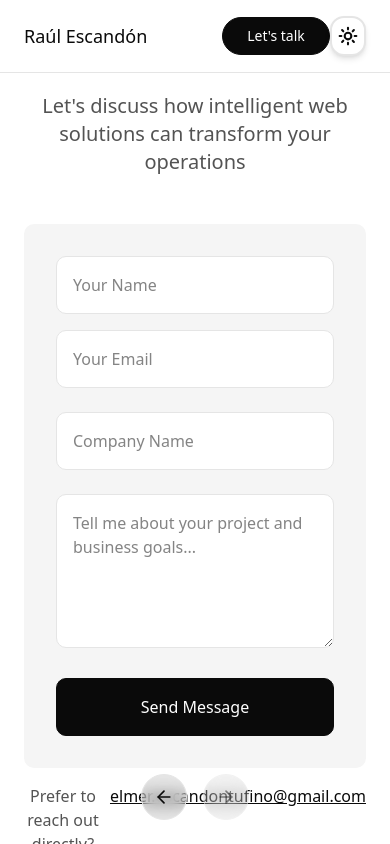
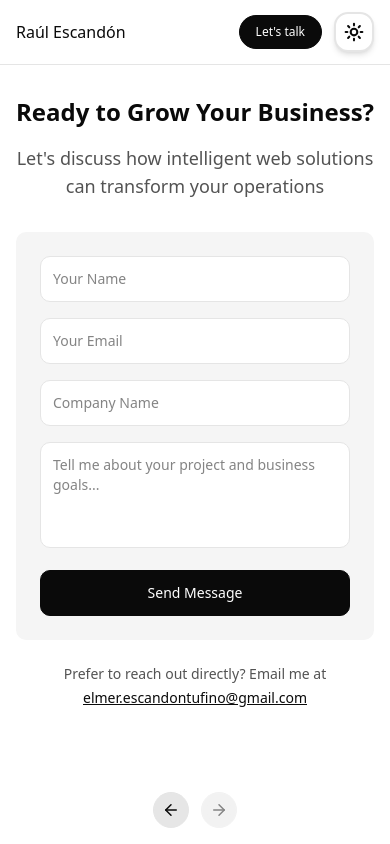
Before and after one commit to elmerescandon/portofolio-v2, a Next.js app: page / in a window 390 px wide. Both pictures are taken after a click on the button "Let's talk". Built offline with nearby package versions, Linux system fonts and the light colour scheme.

Commit message:
Update to mobile and  tablet responsiveness

```diff
--- a/src/app/components/ContactSection/index.tsx
+++ b/src/app/components/ContactSection/index.tsx
@@ -47,15 +47,15 @@ export default function ContactSection() {
   };
 
   return (
-    <section className="flex items-center justify-start h-full">
-      <div className="max-w-4xl mx-auto px-6">
+    <section className="h-full overflow-y-auto custom-scrollbar">
+      <div className="max-w-4xl mx-auto px-4 sm:px-6 py-8 sm:py-12">
         <motion.div
           initial={{ opacity: 0, y: 30 }}
           animate={{ opacity: 1, y: 0 }}
-          className="text-center mb-12"
+          className="text-center mb-8 sm:mb-12"
         >
-          <h2 className="text-3xl font-bold mb-4">Ready to Grow Your Business?</h2>
-          <p className="text-xl text-foreground/70">
+          <h2 className="text-2xl sm:text-3xl lg:text-4xl font-bold mb-4">Ready to Grow Your Business?</h2>
+          <p className="text-lg sm:text-xl text-foreground/70">
             Let's discuss how intelligent web solutions can transform your operations
           </p>
         </motion.div>
@@ -64,10 +64,10 @@ export default function ContactSection() {
           initial={{ opacity: 0, y: 50 }}
           animate={{ opacity: 1, y: 0 }}
           transition={{ delay: 0.2 }}
-          className="bg-muted rounded-lg max-w-2xl mx-auto p-8"
+          className="bg-muted rounded-lg max-w-2xl mx-auto p-6 sm:p-8"
         >
-          <form onSubmit={handleSubmit} className="space-y-6">
-            <div className="grid md:grid-cols-2 gap-4">
+          <form onSubmit={handleSubmit} className="space-y-4 sm:space-y-6">
+            <div className="grid sm:grid-cols-2 gap-4">
               <input
                 type="text"
                 name="name"
@@ -75,7 +75,7 @@ export default function ContactSection() {
                 onChange={handleChange}
                 placeholder="Your Name"
                 required
-                className="w-full p-4 rounded-lg border border-border bg-background focus:outline-none focus:ring-2 focus:ring-accent/20"
+                className="w-full p-3 sm:p-4 rounded-lg border border-border bg-background focus:outline-none focus:ring-2 focus:ring-accent/20 text-sm sm:text-base"
               />
               <input
                 type="email"
@@ -84,7 +84,7 @@ export default function ContactSection() {
                 onChange={handleChange}
                 placeholder="Your Email"
                 required
-                className="w-full p-4 rounded-lg border border-border bg-background focus:outline-none focus:ring-2 focus:ring-accent/20"
+                className="w-full p-3 sm:p-4 rounded-lg border border-border bg-background focus:outline-none focus:ring-2 focus:ring-accent/20 text-sm sm:text-base"
               />
             </div>
             <input
@@ -93,16 +93,16 @@ export default function ContactSection() {
               value={formData.company}
               onChange={handleChange}
               placeholder="Company Name"
-              className="w-full p-4 rounded-lg border border-border bg-background focus:outline-none focus:ring-2 focus:ring-accent/20"
+              className="w-full p-3 sm:p-4 rounded-lg border border-border bg-background focus:outline-none focus:ring-2 focus:ring-accent/20 text-sm sm:text-base"
             />
             <textarea
               name="message"
               value={formData.message}
               onChange={handleChange}
               placeholder="Tell me about your project and business goals..."
-              rows={5}
+              rows={4}
               required
-              className="w-full p-4 rounded-lg border border-border bg-background focus:outline-none focus:ring-2 focus:ring-accent/20"
+              className="w-full p-3 sm:p-4 rounded-lg border border-border bg-background focus:outline-none focus:ring-2 focus:ring-accent/20 text-sm sm:text-base resize-none"
             ></textarea>
 
             {/* {submitStatus === 'success' && (
@@ -128,7 +128,7 @@ export default function ContactSection() {
             <motion.button
               type="submit"
               disabled={isSubmitting}
-              className="w-full bg-foreground border border-foreground text-background p-4 rounded-lg font-medium hover:bg-muted hover:border-foreground hover:text-foreground transition-colors disabled:opacity-50 disabled:cursor-not-allowed"
+              className="w-full bg-foreground border border-foreground text-background p-3 sm:p-4 rounded-lg font-medium hover:bg-muted hover:border-foreground hover:text-foreground transition-colors disabled:opacity-50 disabled:cursor-not-allowed text-sm sm:text-base"
               whileHover={{ scale: isSubmitting ? 1 : 1.02 }}
               whileTap={{ scale: isSubmitting ? 1 : 0.98 }}
             >
@@ -141,11 +141,11 @@ export default function ContactSection() {
           initial={{ opacity: 0 }}
           animate={{ opacity: 1 }}
           transition={{ delay: 0.4 }}
-          className="text-center mt-4"
+          className="text-center mt-6 sm:mt-8"
         >
-          <div className="flex justify-center gap-2">
-            <p className="text-foreground/70 mb-4">Prefer to reach out directly? Email me at</p>
-            <a href="mailto:elmer.escandontufino@gmail.com" className="text-foreground hover:text-accent transition-colors underline cursor-pointer">
+          <div className="flex flex-col sm:flex-row justify-center items-center gap-1 sm:gap-2">
+            <p className="text-foreground/70 text-sm sm:text-base">Prefer to reach out directly? Email me at</p>
+            <a href="mailto:elmer.escandontufino@gmail.com" className="text-foreground hover:text-accent transition-colors underline cursor-pointer text-sm sm:text-base">
               elmer.escandontufino@gmail.com
             </a>
             {/* <a href="tel:+525533123456" className="text-foreground hover:text-accent transition-colors">
--- a/src/app/components/Navigation/index.tsx
+++ b/src/app/components/Navigation/index.tsx
@@ -15,43 +15,25 @@ export default function Navigation({ currentSection, goToSection }: NavigationPr
       animate={{ y: 0 }}
       className="fixed top-0 left-0 right-0 bg-background/80 backdrop-blur-sm border-b border-border z-50"
     >
-      <nav className="w-full mx-auto px-6 py-4 flex justify-between items-center">
-        <div>
+      <nav className="w-full mx-auto px-4 sm:px-6 py-3 sm:py-4 flex justify-between items-center">
+        <motion.div
+          className="font-medium text-base sm:text-lg"
+          whileHover={{ scale: 1.05 }}
+        >
+          Raúl Escandón
+        </motion.div>
 
-        </div>
-        <div className="max-w-3xl w-full flex items-center justify-between space-x-8">
-          <motion.div
-            className="font-medium text-lg"
-            whileHover={{ scale: 1.05 }}
-          >
-            Raúl Escandón
-          </motion.div>
-          {/* <div className="hidden md:flex space-x-8 items-center">
-            {['Home', 'Work', 'Services', 'About'].map((item, index) => (
-              <motion.button
-                key={item}
-                onClick={() => goToSection(index + 1)}
-                className={`text-foreground/70 hover:text-foreground transition-colors ${
-                  currentSection === index + 1 ? 'text-foreground font-medium' : ''
-                }`}
-                whileHover={{ scale: 1.05 }}
-                whileTap={{ scale: 0.95 }}
-              >
-                {item}
-              </motion.button>
-            ))}
-
-          </div> */}
+        <div className="flex items-center gap-3 sm:gap-4">
           <motion.button
             onClick={() => goToSection(4)}
-            className="bg-foreground border border-foreground text-background px-6 py-2 rounded-full text-sm font-medium hover:bg-muted hover:border-foreground hover:text-foreground transition-colors"
+            className="bg-foreground border border-foreground text-background px-4 sm:px-6 py-2 rounded-full text-xs sm:text-sm font-medium hover:bg-muted hover:border-foreground hover:text-foreground transition-colors"
             whileHover={{ scale: 1.05 }}
             whileTap={{ scale: 0.95 }}
           >
             Let's talk
           </motion.button>
+          <ThemeToggle />
         </div>
-        <ThemeToggle />
       </nav>
     </motion.header>
   );
--- a/src/app/components/ScrollNavigation/index.tsx
+++ b/src/app/components/ScrollNavigation/index.tsx
@@ -17,24 +17,24 @@ export default function ScrollNavigation({
   prevSection
 }: ScrollNavigationProps) {
   return (
-    <div className="fixed bottom-6 left-1/2 transform -translate-x-1/2 z-40 flex space-x-4">
+    <div className="fixed bottom-4 sm:bottom-6 left-1/2 transform -translate-x-1/2 z-40 flex space-x-3 sm:space-x-4">
       <motion.button
         onClick={prevSection}
         disabled={currentSection === 0}
-        className="p-3 rounded-full bg-foreground/10 backdrop-blur-sm border border-border disabled:opacity-50 disabled:cursor-not-allowed"
+        className="p-2 sm:p-3 rounded-full bg-foreground/10 backdrop-blur-sm border border-border disabled:opacity-50 disabled:cursor-not-allowed"
         whileHover={{ scale: 1.1 }}
         whileTap={{ scale: 0.9 }}
       >
-        <ArrowLeft size={20} strokeWidth={2} />
+        <ArrowLeft size={18} strokeWidth={2} className="sm:w-5 sm:h-5" />
         </motion.button>
       <motion.button
         onClick={nextSection}
         disabled={currentSection === sectionsLength - 1}
-        className="p-3 rounded-full bg-foreground/10 backdrop-blur-sm border border-border disabled:opacity-50 disabled:cursor-not-allowed"
+        className="p-2 sm:p-3 rounded-full bg-foreground/10 backdrop-blur-sm border border-border disabled:opacity-50 disabled:cursor-not-allowed"
         whileHover={{ scale: 1.1 }}
         whileTap={{ scale: 0.9 }}
       >
-        <ArrowRight size={20} strokeWidth={2} />
+        <ArrowRight size={18} strokeWidth={2} className="sm:w-5 sm:h-5" />
       </motion.button>
     </div>
   );
--- a/src/app/components/StageNavigation/index.tsx
+++ b/src/app/components/StageNavigation/index.tsx
@@ -12,7 +12,7 @@ const StageNavigation: React.FC<StageNavigationProps> = ({
   goToSection,
 }) => {
   return (
-    <nav className="fixed left-8 top-1/2 -translate-y-1/2 z-10 hidden md:block">
+    <nav className="fixed left-8 top-1/2 -translate-y-1/2 z-10 hidden lg:block">
       <div className="flex flex-col gap-3">
         {sections.map((section, index) => (
           <button
--- a/src/app/page.tsx
+++ b/src/app/page.tsx
@@ -77,7 +77,7 @@ export default function Home() {
       />
 
       {/* Main Content Container */}
-      <div className="h-full pt-20 relative overflow-hidden">
+      <div className="h-full pt-16 sm:pt-20 relative overflow-hidden">
         <AnimatePresence mode="wait">
           <motion.div
             key={currentSection}
```
Also changed, not shown: src/app/components/AboutSection/index.tsx (+21 -18 lines), src/app/components/HeroSection/index.tsx (+11 -9 lines), src/app/components/ServicesSection/index.tsx (+13 -10 lines), src/app/components/WorkSection/index.tsx (+15 -15 lines).
